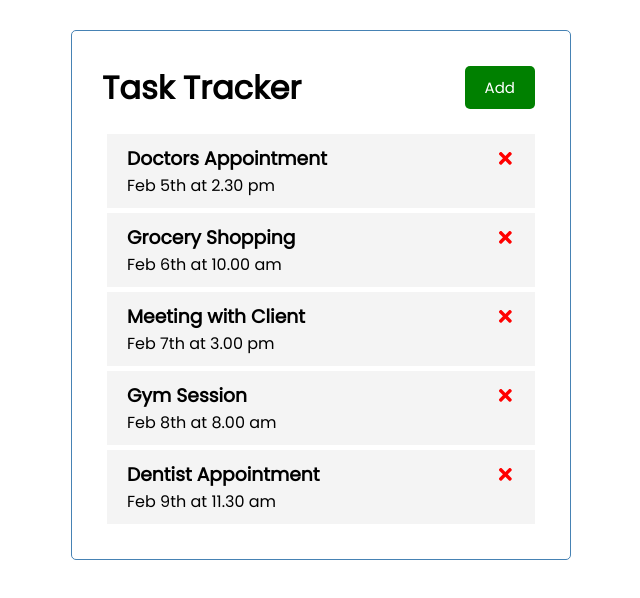
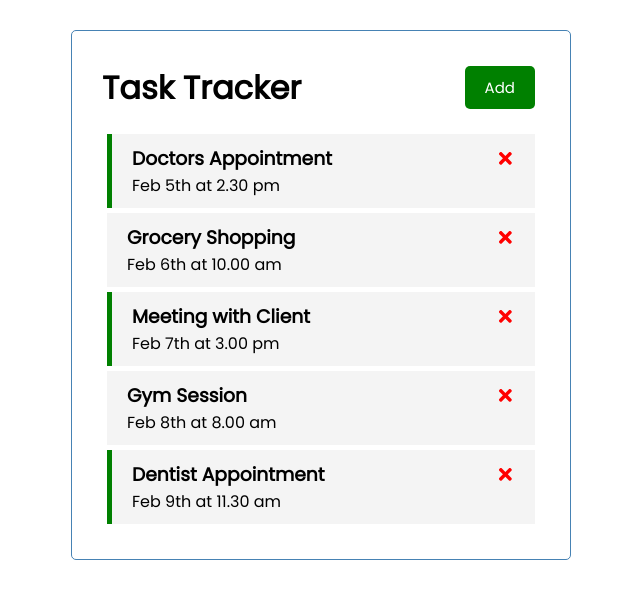
Before and after one commit to tamim36/task-tracker, a React (Create React App) app: page / in a window 1280 px wide. Shown: the top 598 px of the page, without its empty margins (319-959 px from the left). Built offline with nearby package versions, Linux system fonts and the light colour scheme.

Commit message:
toggle reminder

```diff
--- a/src/App.js
+++ b/src/App.js
@@ -1,6 +1,8 @@
 import Header from "./components/Header";
 import Tasks from "./components/Tasks";
 import { useState } from "react";
+
+// 57 min
 
 function App() {
 
@@ -37,6 +39,11 @@ function App() {
     }
   ])
 
+  const onToggleTask = (id) => {
+    setTasks(tasks.map((t) =>
+    t.id === id ? {...t, reminder: !t.reminder} : t))
+  }
+
   const onDeleteTask = (id) => {
     setTasks(tasks.filter((t) => t.id !== id));
   }
@@ -44,7 +51,12 @@ function App() {
   return (
     <div className="container">
       <Header />
-      <Tasks tasks={tasks} onDelete={onDeleteTask} />
+      {
+        tasks.length > 0
+          ? (<Tasks tasks={tasks} onDelete={onDeleteTask} onToggle={onToggleTask} />)
+          : (<p>No tasks to show</p>)
+      }
+
     </div>
   );
 }
--- a/src/components/Task.js
+++ b/src/components/Task.js
@@ -1,9 +1,10 @@
 import React from 'react'
 import { FaTimes } from 'react-icons/fa'
 
-const Task = ({task, onDelete}) => {
+const Task = ({task, onDelete, onToggle}) => {
   return (
-    <div className='task'>
+    <div onDoubleClick={() => onToggle(task.id)}
+    className={`task ${task.reminder ? 'reminder': ''}`}>
         <h3>{task.text}
             <FaTimes
                 onClick={() => onDelete(task.id)}
--- a/src/components/Tasks.js
+++ b/src/components/Tasks.js
@@ -1,12 +1,12 @@
 import Task from "./Task"
 
-const Tasks = ({tasks, onDelete}) => {
+const Tasks = ({tasks, onDelete, onToggle}) => {
 
   return (
     <>
         {
             tasks.map((t) => (
-            <Task onDelete={onDelete} key={t.id} task={t} />
+            <Task onToggle={onToggle} onDelete={onDelete} key={t.id} task={t} />
             ))
         }
     </>
```
